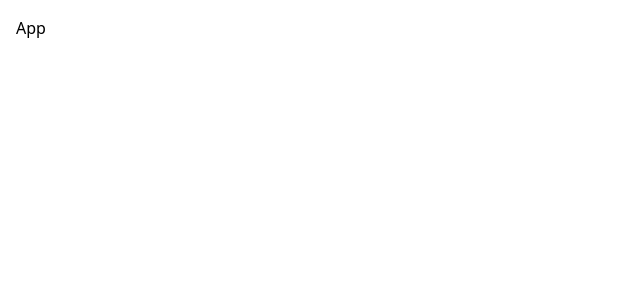
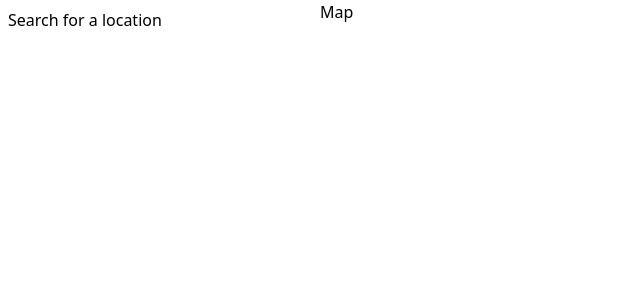
Before and after one commit to jimstav/location-search, a React (Vite) app: page / in a window 1280 px wide. Shown: the top 300 px of the page, without its empty margins (0-640 px from the left). Built offline with nearby package versions, Linux system fonts and the light colour scheme.

Commit message:
Component Creation

```diff
--- a/src/App.tsx
+++ b/src/App.tsx
@@ -1,5 +1,17 @@
+import LocationSearch from "./components/LocationSearch";
+import Map from "./components/Map";
+
 function App() {
-  return <div className="m-4">App</div>;
+  return (
+    <div className="h-screen w-screen grid grid-cols-12">
+      <div className="col-span-3 p-2">
+        <LocationSearch />
+      </div>
+      <div className="col-span-9">
+        <Map />
+      </div>
+    </div>
+  );
 }
 
 export default App;
--- /dev/null
+++ b/src/components/LocationSearch.tsx
@@ -0,0 +1,5 @@
+function LocationSearch() {
+  return <div>Search for a location</div>;
+}
+
+export default LocationSearch;
--- /dev/null
+++ b/src/components/Map.tsx
@@ -0,0 +1,5 @@
+function Map() {
+  return <div>Map</div>;
+}
+
+export default Map;
```
